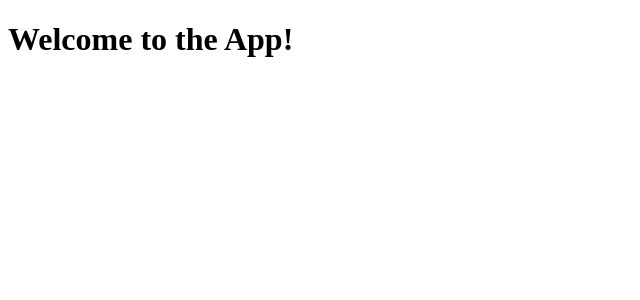
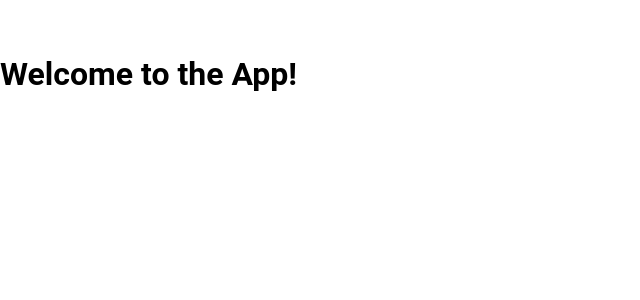
Before and after one commit to PandaLeg/Health-algorithm-frontend, a Vue app: page / in a window 1280 px wide. Shown: the top 300 px of the page, without its empty margins (0-640 px from the left). Built offline with nearby package versions, Linux system fonts and the light colour scheme.

Commit message:
style init

```diff
--- a/package.json
+++ b/package.json
@@ -12,6 +12,7 @@
   "dependencies": {
     "vue": "^3.2.40",
     "vue-router": "^4.1.5",
+    "vuetify": "^3.1.13",
     "vuex": "^4.0.2"
   },
   "devDependencies": {
--- /dev/null
+++ b/src/assets/scss/null.scss
@@ -0,0 +1,72 @@
+* {
+  padding: 0;
+  margin: 0;
+  border: 0;
+}
+
+*,
+*::before,
+*::after {
+  box-sizing: border-box;
+}
+
+:focus, :active {
+  outline: none;
+}
+
+html, body {
+  height: 100%;
+}
+
+body {
+  scroll-behavior: smooth;
+  text-rendering: optimizeSpeed;
+  line-height: 1;
+  font-size: 14px;
+  font-family: $fontFamily;
+}
+
+ul,
+li {
+  list-style: none;
+}
+
+a:not([class]) {
+  text-decoration-skip-ink: auto;
+}
+
+img {
+  vertical-align: top;
+}
+
+button {
+  cursor: pointer;
+}
+
+button::-moz-focus-inner {
+  padding: 0;
+  border: 0;
+}
+
+input,
+button,
+textarea {
+  font: $fontFamily;
+}
+
+h1, h2, h3, h4, h5, h6 {
+  font-weight: inherit;
+  font-size: inherit;
+}
+
+a, a:visited {
+  text-decoration: none;
+}
+
+a:hover {
+  text-decoration: none;
+}
+
+aside, nav, footer, header, section {
+  display: block;
+}
--- /dev/null
+++ b/src/assets/scss/style.scss
@@ -0,0 +1,74 @@
+/* Mixins */
+
+/* Fonts */
+
+/* Connecting fonts */
+
+@import url('https://fonts.googleapis.com/css2?family=Heebo:wght@400;500;700;900&display=swap');
+
+/* Icon fonts */
+
+/* Default Font */
+
+$fontFamily: "Heebo", sans-serif;
+
+/* Variables */
+
+$minWidth: 320;
+$maxWidth: 1400;
+$maxWidthContainer: 1200;
+$md1: $maxWidthContainer + 12;
+$md2: 991.38;
+$md3: 767.98;
+$md4: 479.98;
+
+/* Zeroing. Common parameters */
+
+@import "null";
+
+body {
+  color: #21243D;
+
+  &.lock {
+    overflow: hidden;
+  }
+}
+
+/* SHELL */
+
+.wrapper {
+  overflow: hidden;
+  min-height: 100%;
+  width: 100%;
+  display: flex;
+  flex-direction: column;
+}
+
+/* MAIN GRID */
+
+._container {
+  max-width: $maxWidthContainer + px;
+  margin: 0 auto;
+
+  @media (max-width: $md1+px) {
+    max-width: 980px;
+  }
+
+  @media (max-width: $md2+px) {
+    max-width: 750px;
+  }
+
+  @media (max-width: $md3+px) {
+    max-width: none;
+  }
+}
+
+/* CONNECTING UI FILES OF PAGE STYLES AND ELEMENTS */
+
+
+/* MAIN UNIT */
+
+.page {
+  padding: 50px 0 0 0;
+  flex: 1 1 auto;
+}
--- a/src/main.js
+++ b/src/main.js
@@ -2,7 +2,19 @@ import {createApp} from "vue";
 import App from "./pages/App.vue";
 import router from "./router";
 
+// Vuetify
+import 'vuetify/styles'
+import { createVuetify } from 'vuetify'
+import * as components from 'vuetify/components'
+import * as directives from 'vuetify/directives'
+
+const vuetify = createVuetify({
+    components,
+    directives
+})
+
 const vm = createApp(App)
     .use(router)
+    .use(vuetify)
 
 vm.mount('#app')
--- a/src/pages/App.vue
+++ b/src/pages/App.vue
@@ -1,6 +1,8 @@
 <template>
-    <div>
-        <h1>Welcome to the App!</h1>
+    <div class="wrapper">
+        <main class="page">
+            <router-view></router-view>
+        </main>
     </div>
 </template>
 
@@ -10,6 +12,6 @@ export default {
 }
 </script>
 
-<style scoped>
-
+<style scoped lang="scss">
+@import "/src/assets/scss/style";
 </style>
--- /dev/null
+++ b/src/pages/Home.vue
@@ -0,0 +1,15 @@
+<template>
+  <div>
+      <h1>Welcome to the App!</h1>
+  </div>
+</template>
+
+<script>
+export default {
+    name: "Home"
+}
+</script>
+
+<style scoped>
+
+</style>
--- a/src/router/index.js
+++ b/src/router/index.js
@@ -5,7 +5,7 @@ const routes = [
     {
         path: '/',
         name: routesNames.home.name,
-        component: () => import('../pages/App.vue')
+        component: () => import('../pages/Home.vue')
     }
 ]
 
```
Also changed, not shown: 1 other file (tests, documents, lock files or other folders).
